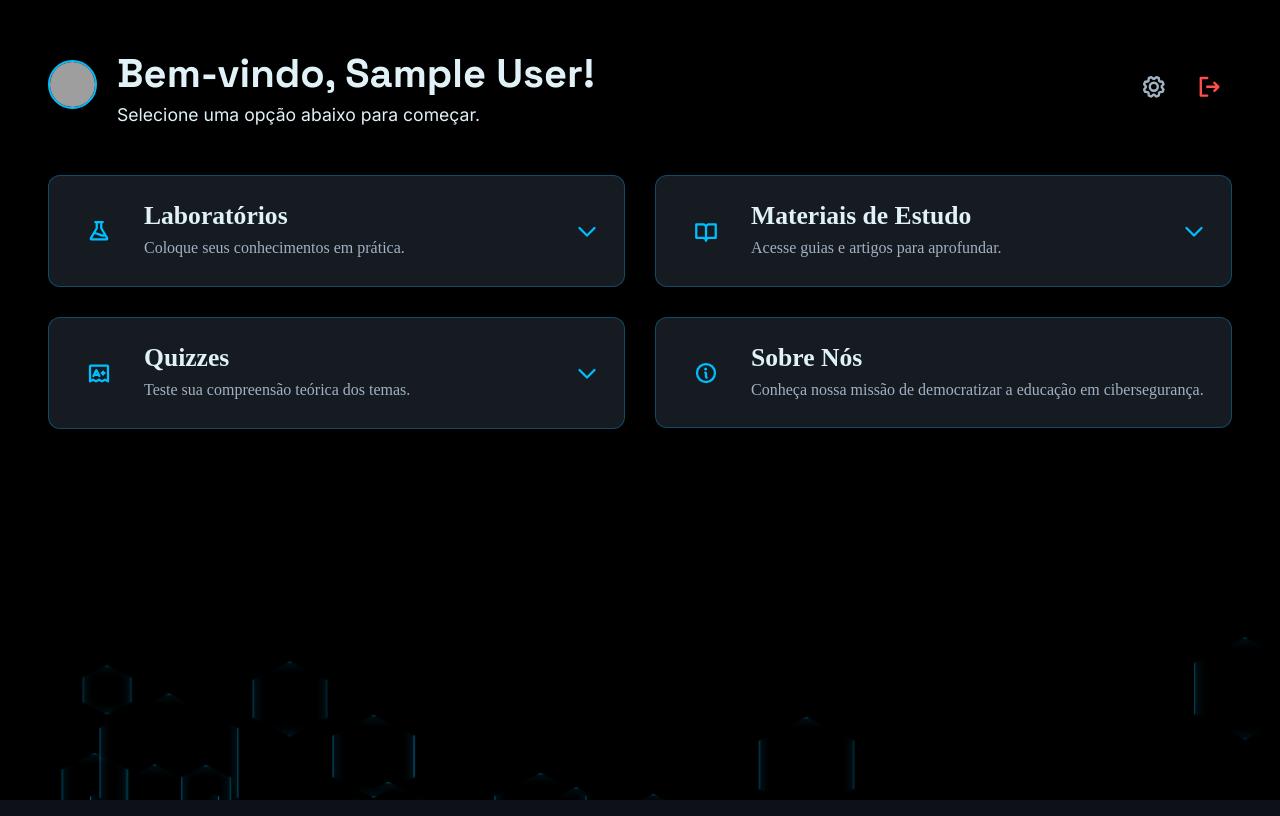
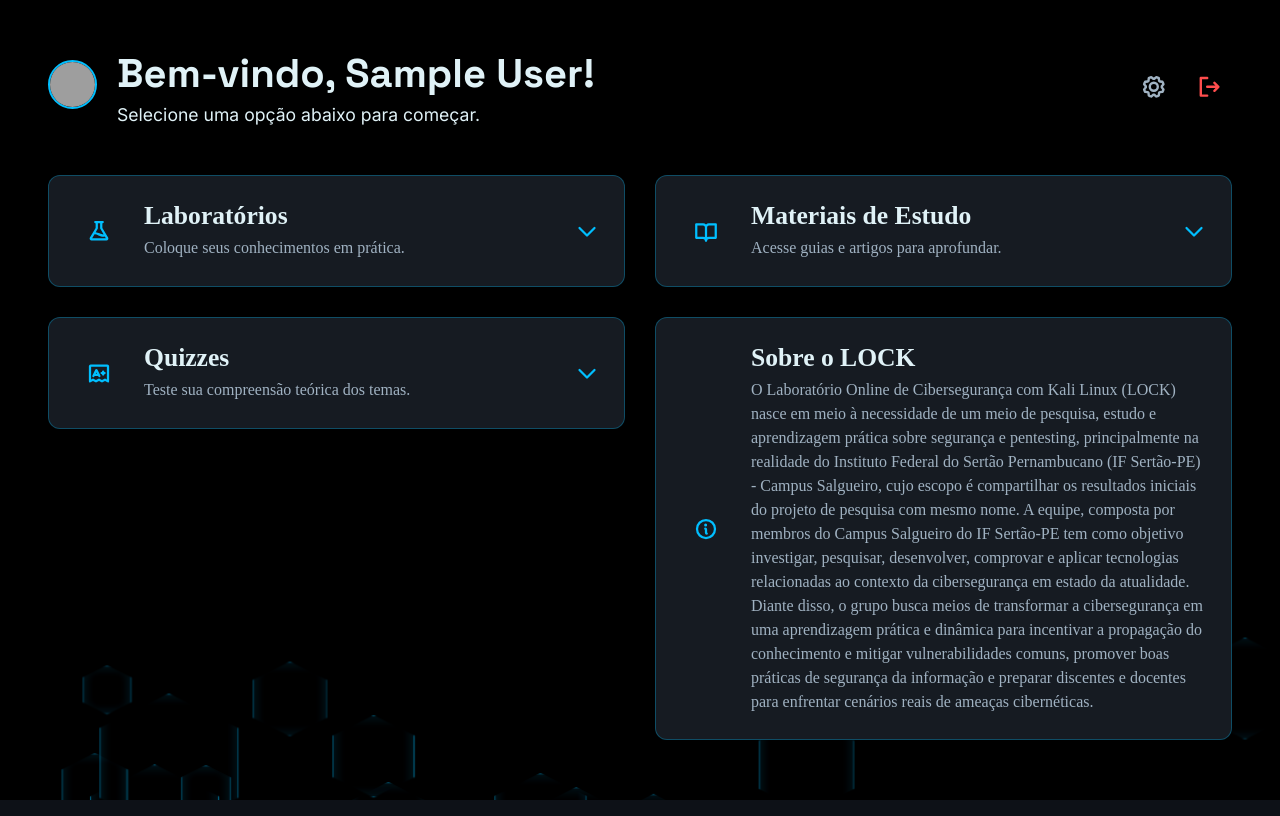
Before and after one commit to TheRealLoppiX/LOCK-FRONT, a React (Create React App) app: page /dashboard in a window 1280 px wide. Built offline with nearby package versions, Linux system fonts and the light colour scheme; sample sign-in values are in the browser's storage; grey boxes are pictures that could not be loaded.

Commit message:
Adicionando features

```diff
--- a/src/pages/dashboard.tsx
+++ b/src/pages/dashboard.tsx
@@ -106,8 +106,10 @@ const Dashboard: React.FC = () => {
             <div className="dropdown-header">
               <div className="card-icon"><Info weight="bold" /></div>
               <div className="card-content">
-                <h2>Sobre Nós</h2>
-                <p>Conheça nossa missão de democratizar a educação em cibersegurança.</p>
+                <h2>Sobre o LOCK</h2>
+                <p> O Laboratório Online de Cibersegurança com Kali Linux (LOCK) nasce em meio à necessidade de um meio de pesquisa, estudo e aprendizagem prática sobre segurança e pentesting, principalmente na realidade do Instituto Federal do Sertão Pernambucano (IF Sertão-PE) - Campus Salgueiro, cujo escopo é compartilhar os resultados iniciais do projeto de pesquisa com mesmo nome.
+      A equipe, composta por membros do Campus Salgueiro do IF Sertão-PE  tem como objetivo investigar, pesquisar, desenvolver, comprovar e aplicar tecnologias relacionadas ao contexto da cibersegurança em estado da atualidade.
+   Diante disso, o grupo busca meios de transformar a cibersegurança em uma aprendizagem prática e dinâmica para incentivar a propagação do conhecimento e mitigar vulnerabilidades comuns, promover boas práticas de segurança da informação e preparar discentes e docentes para enfrentar cenários reais de ameaças cibernéticas.</p>
               </div>
             </div>
           </div>
```
